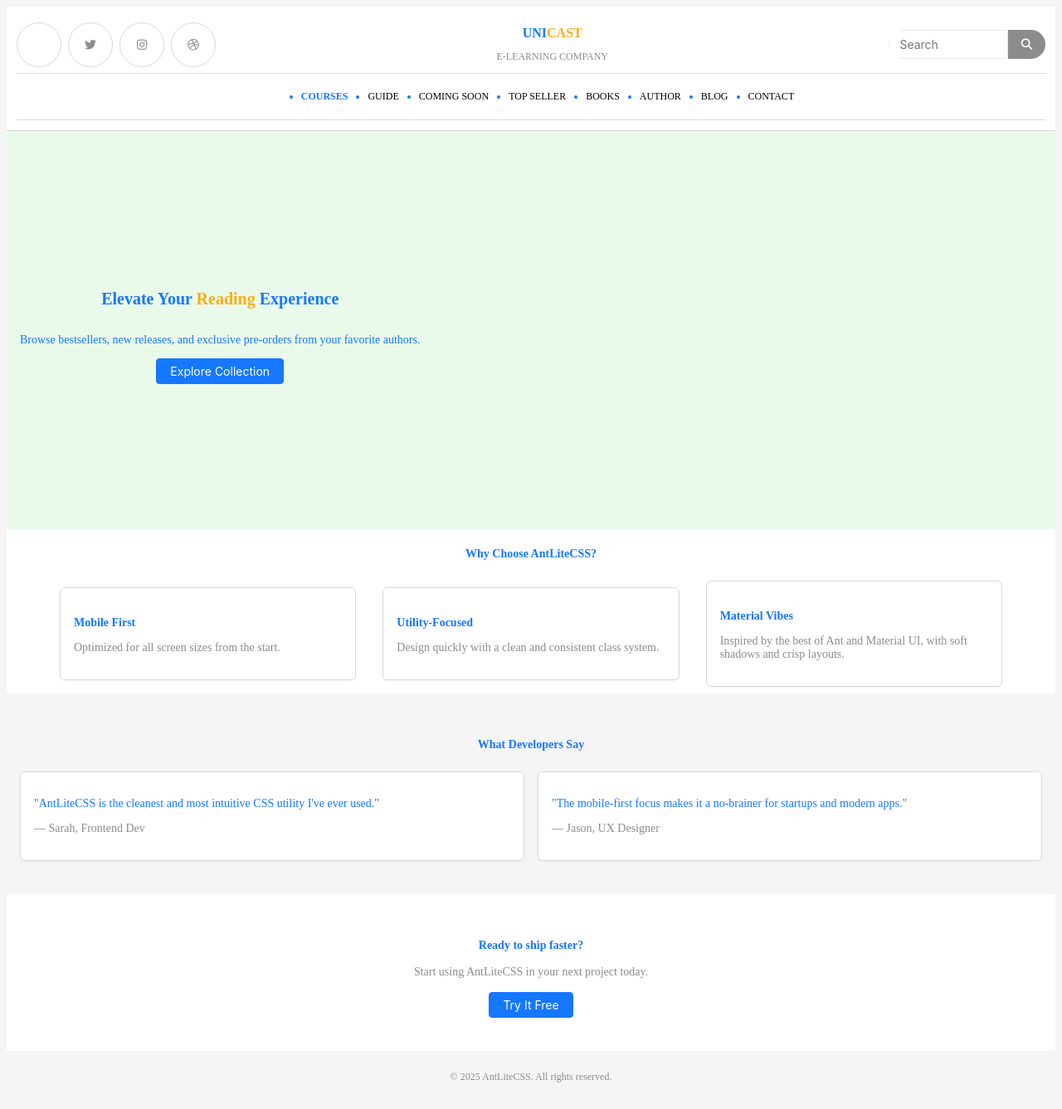
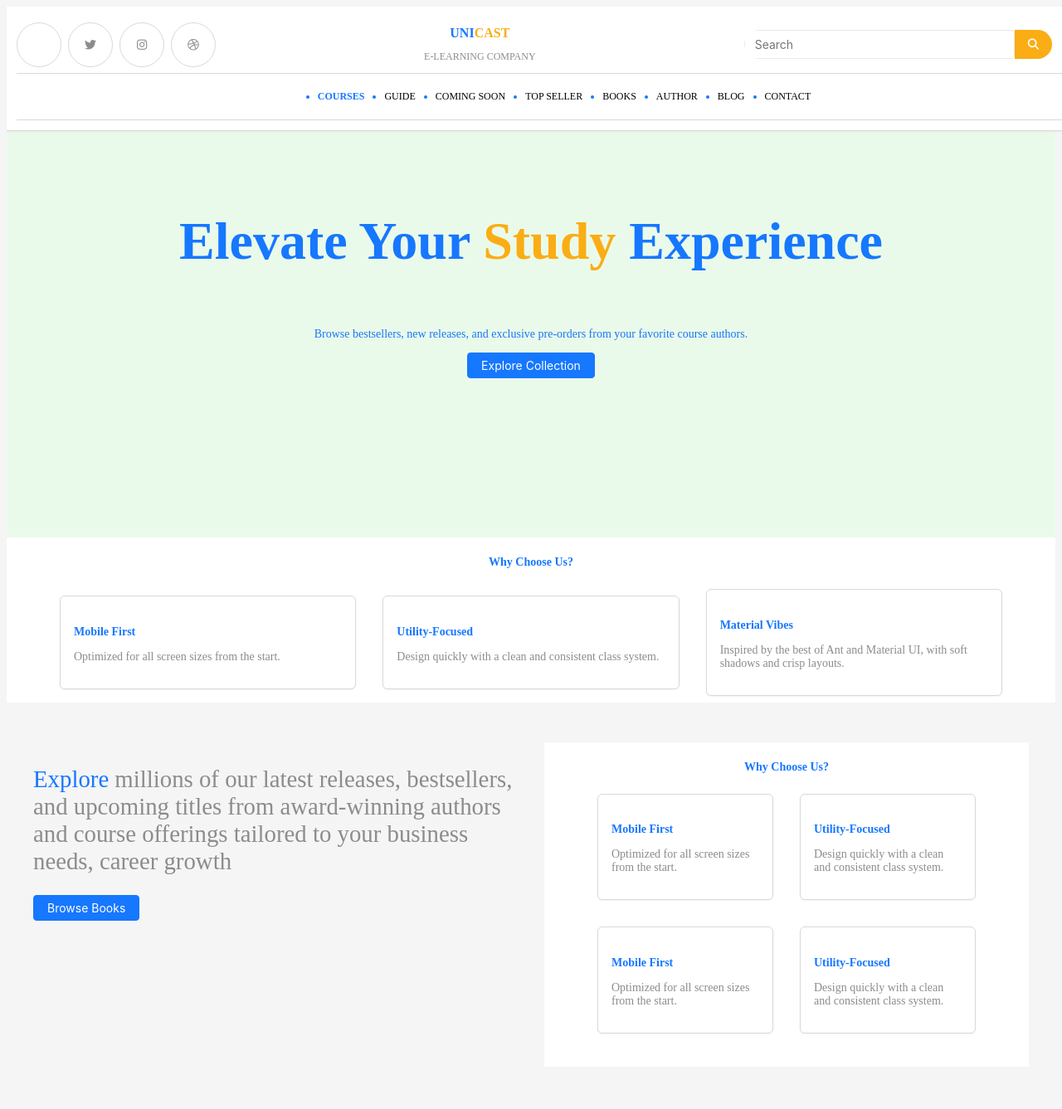
Before and after one commit to saladinjake/sample-ed-company-lms, a plain HTML site: page index.html in a window 1280 px wide. Shown: the top 1337 px of the page at 83% size. Drawn offline with Linux system fonts and the light colour scheme.

Commit message:
chore: update css

```diff
--- a/css/app.css
+++ b/css/app.css
@@ -7,6 +7,7 @@
 
 a{
     text-decoration: none;
+    color: var(--color-primary)
 }
 
 
@@ -40,10 +41,12 @@ form.rounded-full input.input {
   font-size: var(--font-size-md);
   background: transparent;
   flex-grow: 1;
+  min-width: 300px;
+
 }
 form.rounded-full button {
   padding: 0 16px;
-  background-color: #8c8c8c;
+  background-color:  var(--color-warning);/*#8c8c8c;*/
   color: white;
   border: none;
   cursor: pointer;
@@ -75,7 +78,7 @@ button[onclick] {
 
 /*full hero paralax*/
 .hero-parallax {
-  height: 60vh;
+  height: 80vh;
   /* background-image: url('../img/hero.png'); */
   background-size: cover;
   background-attachment:fixed;
--- a/css/responsive.css
+++ b/css/responsive.css
@@ -42,6 +42,7 @@
   .sm\:m-56 { margin: 14rem; }
   .sm\:p-64 { padding: 16rem; }
   .sm\:m-64 { margin: 16rem; }
+    .sm\:mt-24 { margin-top: 6rem; }
   .sm\:text-primary { color: #1d4ed8; }
   .sm\:bg-primary { background-color: #1d4ed8; }
   .sm\:text-secondary { color: #64748b; }
--- a/css/utils.css
+++ b/css/utils.css
@@ -45,11 +45,11 @@
   --shadow: 0 1px 3px rgba(0,0,0,0.1);
   --shadow-md: 0 4px 6px rgba(0,0,0,0.1);
   --shadow-lg: 0 10px 15px rgba(0,0,0,0.1); */
-  --text-xl: 1.25rem;
-  --text-2xl: 1.5rem;
-  --text-3xl: 1.875rem;
-  --text-4xl: 2.25rem;
-  --text-5xl: 3rem;
+  --text-xl: 1.8rem;
+  --text-2xl: 2.5rem;
+  --text-3xl: 2.875rem;
+  --text-4xl: 3.25rem;
+  --text-5xl: 4rem;
   --font-bold: 400;
   --font-extrabold: 800;
 
@@ -97,6 +97,7 @@
   margin-right: auto;
   padding-left: var(--space-4);
   padding-right: var(--space-4);
+  margin: 0px auto;
 }
 .cursor-pointer { cursor: pointer; }
 .pointer-events-none { pointer-events: none; }
@@ -411,6 +412,8 @@
 .my-56 { margin-top: 14rem;   margin-bottom: 14rem; }
 .my-64 { margin-top: 16rem;   margin-bottom: 16rem; }
 
+.mt-24 { margin-top: 6rem; }
+
 /*font sizes and fonts family*/
 .font-sans { font-family: 'Inter', sans-serif; }
 .font-serif { font-family: serif; }
@@ -428,6 +431,7 @@
 .text-2xl { font-size: var(--text-2xl); }
 .text-3xl { font-size: var(--text-3xl); }
 .text-4xl { font-size: var(--text-4xl); }
+.text-5xl { font-size: var(--text-5xl); }
 .text-xl { font-size: var(--text-xl); }
 .text-lg { font-size: var(--text-lg); }
 .font-bold { font-weight: var(--font-bold); }
@@ -452,6 +456,7 @@
 .fixed    { position: fixed; }
 
 /*positions*/
+.fixed{ position: fixed; width: 100%}
 .absolute { position: absolute; }
 .top-1\/2 { top: 50%; }
 .left-2 { left: var(--space-2); }
--- a/index.html
+++ b/index.html
@@ -1,20 +1,23 @@
 <!DOCTYPE html>
 <html lang="en">
+
 <head>
   <meta charset="UTF-8" />
-  <meta name="viewport" content="width=device-width, initial-scale=1.0"/>
+  <meta name="viewport" content="width=device-width, initial-scale=1.0" />
   <title>AntLiteCSS Landing Page</title>
   <link href="./css/index.css" rel="stylesheet" />
   <link href="https://cdnjs.cloudflare.com/ajax/libs/font-awesome/6.5.0/css/all.min.css" rel="stylesheet">
 
 </head>
+
 <body class="bg-light text-md font-base text-primary">
-<header class="bg-white border-b shadow-sm p-3"  >
+  <header class="bg-white border-b shadow-sm p-3 fixed z-10">
     <!-- Top Row -->
-  <div class="flex   justify-start md:justify-between  mx-auto  flex-col md:flex-row  md:items-center  gap-1 md:gap-3 " >
+    <div
+      class="flex   justify-start md:justify-between  mx-auto  flex-col md:flex-row  md:items-center  gap-1 md:gap-3 ">
 
       <!-- Social Icons -->
-    <div class=" gap-2 md:order-2 order-1 items-center mx-auto  hidden md:flex" >
+      <div class=" gap-2 md:order-2 order-1 items-center mx-auto  hidden md:flex">
         <a href="#" class="border rounded-full p-2"><i class="fab fa-cart"></i></a>
         <a href="#" class="border rounded-full p-2"><i class="fab fa-twitter"></i></a>
         <a href="#" class="border rounded-full p-2"><i class="fab fa-instagram"></i></a>
@@ -28,7 +31,7 @@
       </div>
 
       <!-- Search -->
-    <div class="md:order-3 order-3 w-full w-auto">
+      <div class="md:order-3 order-3 w-full w-auto mr-8">
         <form class="flex  rounded-full overflow-hidden w-full sm:w-auto">
           <input class="input rounded-none border-0 bg-transparent px-3 w-full" placeholder="Search" />
           <button type="submit" class="bg-muted text-white px-4"><i class="fas fa-search"></i></button>
@@ -37,8 +40,9 @@
     </div>
 
     <!-- Mobile Menu Toggle -->
-  <div class="md:hidden mt-4" >
-    <button onclick="document.getElementById('mobile-menu').classList.toggle('hidden')" class="text-muted text-md flex items-center gap-2">
+    <div class="md:hidden mt-4">
+      <button onclick="document.getElementById('mobile-menu').classList.toggle('hidden')"
+        class="text-muted text-md flex items-center gap-2">
         <i class="fas fa-bars"></i> Browse Categories
       </button>
     </div>
@@ -86,15 +90,15 @@
 
   <!-- Hero Section example 2-->
 
-   <section class="hero-parallax relative text-white flex sm:items-center">
+  <section class="hero-parallax relative text-white flex items-center">
     <div class="overlay absolute inset-0"></div>
 
-  <div class="sm:container relative z-10 px-4  flex flex-col sm:items-start sm:items-center text-center sm:text-left max-w-2xl">
-    <h1 class="text-xl sm:text-2xl font-bold ">
-      Elevate Your <span class="text-warning">Reading</span> Experience
+    <div class="container relative px-4  flex flex-col items-center   max-w-2xl">
+      <h1 class="text-5xl sm:text-3xl font-bold  sm:pt-24">
+        Elevate Your <span class="text-warning">Study</span> Experience
       </h1>
       <p class="text-muted text-white ">
-      Browse bestsellers, new releases, and exclusive pre-orders from your favorite authors.
+        Browse bestsellers, new releases, and exclusive pre-orders from your favorite course authors.
       </p>
       <a href="#books" class="btn btn-primary">Explore Collection</a>
     </div>
@@ -107,7 +111,7 @@
 
   <!-- Features -->
   <section class=" px-16 py-2 bg-white">
-    <h3 class="text-md font-bold text-center mb-6">Why Choose AntLiteCSS?</h3>
+    <h3 class="text-md font-bold text-center mb-6">Why Choose Us?</h3>
     <div class="grid grid-cols md:grid-cols-3 gap-8   items-center">
       <div class="card">
         <h4 class="text-primary font-bold mb-2">Mobile First</h4>
@@ -124,29 +128,51 @@
     </div>
   </section>
 
-<!-- <section class="relative bg-white overflow-hidden py-12">
-  <div class="container mx-auto flex flex-col-reverse sm:flex-row items-center gap-8 px-4">
+  <section class="relative bg-white overflow-hidden py-12 bg-light">
+    <div class="container mx-auto flex flex-col-reverse sm:flex-row  gap-8 px-4">
 
-    <div class="w-full sm:w-1/2 text-center sm:text-left">
-      <h1 class="text-xl sm:text-2xl font-bold mb-4">
-        Discover the Art of <span class="text-primary">Publishing</span>
-      </h1>
-      <p class="text-muted mb-6">
-        Explore our latest releases, bestsellers, and upcoming titles from award-winning authors.
+      <div class="w-full sm:w-1/2  sm:text-left">
+
+        <p class="text-muted mb-6 text-xl">
+
+          <span class="text-primary">Explore</span> millions of our latest releases, bestsellers, and upcoming titles
+          from award-winning authors and course offerings tailored to your business needs, career growth
+
         </p>
         <a href="#books" class="btn btn-primary">
           Browse Books
         </a>
       </div>
 
-    <div class="w-full sm:w-1/2">
-      <div class="parallax-wrapper">
-        <img src="https://images.unsplash.com/photo-1544717305-2782549b5136?auto=format&fit=crop&w=1400&q=80" alt="Hero" class="w-full parallax-img" />
+      <div class="w-full sm:w-1/2 ">
+        <section class=" px-16 py-2 bg-white ">
+          <h3 class="text-md font-bold text-center mb-6">Why Choose Us?</h3>
+          <div class="grid grid-cols md:grid-cols-2 gap-8   items-center mb-8">
+            <div class="card">
+              <h4 class="text-primary font-bold mb-2">Mobile First</h4>
+              <p class="text-muted">Optimized for all screen sizes from the start.</p>
             </div>
+            <div class="card">
+              <h4 class="text-primary font-bold mb-2">Utility-Focused</h4>
+              <p class="text-muted">Design quickly with a clean and consistent class system.</p>
+            </div>
+
+            <div class="card">
+              <h4 class="text-primary font-bold mb-2">Mobile First</h4>
+              <p class="text-muted">Optimized for all screen sizes from the start.</p>
+            </div>
+            <div class="card">
+              <h4 class="text-primary font-bold mb-2">Utility-Focused</h4>
+              <p class="text-muted">Design quickly with a clean and consistent class system.</p>
             </div>
 
           </div>
-</section> -->
+        </section>
+
+      </div>
+
+    </div>
+  </section>
 
 
 
@@ -180,4 +206,5 @@
     © 2025 AntLiteCSS. All rights reserved.
   </footer>
 </body>
+
 </html>
```
Lines whose indentation alone changed are shown as unchanged.
